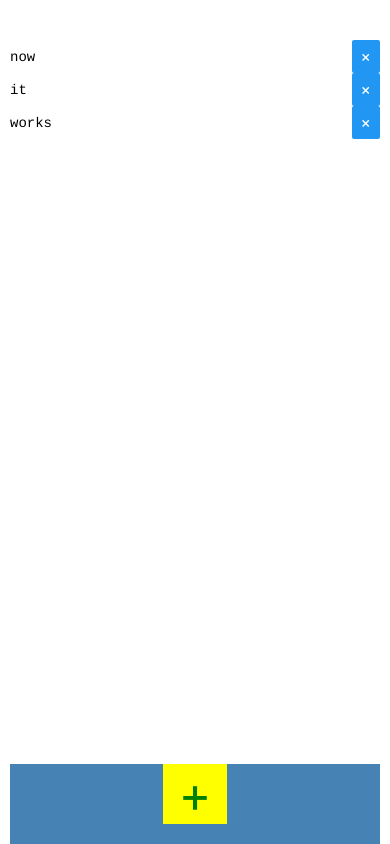
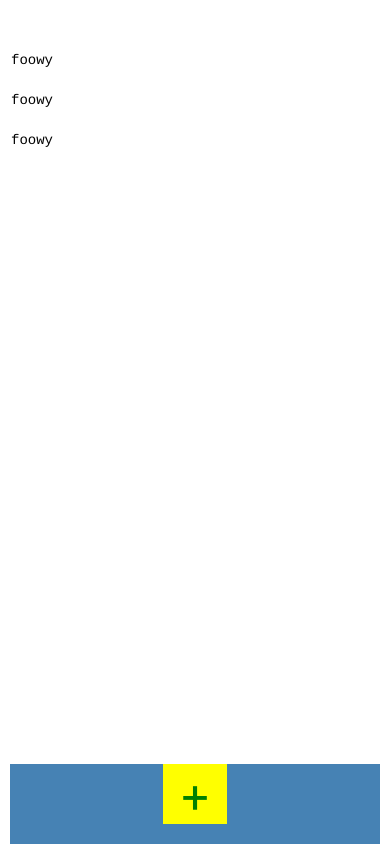
Before and after one commit to ofalltrades/react-native-demo-reel, a React Native app in the folder TodoList/: screen / in a window 390 px wide. Built offline with nearby package versions, Linux system fonts and the light colour scheme.

Commit message:
ability to add task

```diff
--- a/TodoList/App.js
+++ b/TodoList/App.js
@@ -9,7 +9,6 @@ import {
   View,
   FlatList,
   AsyncStorage,
-  TextInput,
   Keyboard,
   Button
 } from 'react-native';
@@ -24,6 +23,7 @@ export default class App extends React.Component {
 
     this.addTask = this.addTask.bind(this);
     this.removeTask = this.removeTask.bind(this);
+    this.saveTask = this.saveTask.bind(this);
 
     this.state = {
       tasks: [{ key: 'now' }, { key: 'it' }, { key: 'works' }]
@@ -35,11 +35,23 @@ export default class App extends React.Component {
   }
 
   removeTask(index) {
-    this.setState({ tasks: this.state.tasks.filter((_, i) => index != i) });
+    this.setState({ tasks: this.state.tasks.filter((_, i) => index !== i) });
   }
 
-  renderTask(item, index) {
-    return <Task text={ item.key } id={ index } removeTaskCB={ this.removeTask } />;
+  saveTask(text, id) {
+    this.setState({ tasks: this.state.tasks.map(
+      (task, i) => i === id ? { key: text } : task
+    )});
+  }
+
+  renderTask(task, id) {
+    return (
+      <Task
+        text={ task.key }
+        id={ id }
+        removeTaskCB={ this.removeTask }
+        saveTaskCB={ this.saveTask } />
+    );
   }
 
   render() {
--- a/TodoList/js/Task.js
+++ b/TodoList/js/Task.js
@@ -7,15 +7,20 @@ import {
   StyleSheet,
   View,
   Text,
+  TextInput,
   Button
 } from 'react-native';
 
 export default class Task extends React.Component {
   constructor(props) {
     super(props);
+
+    this.state = {
+      text: "foowy"
+    };
   }
 
-  render() {
+  renderTask() {
     return (
       <View style={ styles.task }>
         <Text style={ styles.taskText }>
@@ -27,6 +32,23 @@ export default class Task extends React.Component {
           onPress={ () => this.props.removeTaskCB(this.props.id) } />
       </View>
     );
+  }
+
+  renderInput() {
+    return (
+      <View>
+        <TextInput
+          selectTextOnFocus={ true }
+          style={ styles.input }
+          onChangeText={ text => this.setState({ text }) }
+          onEndEditing={ () => this.props.saveTaskCB(this.state.text, this.props.id) }
+          value={ this.state.text } />
+      </View>
+    );
+  }
+
+  render() {
+    return this.renderInput();
   }
 }
 
@@ -40,5 +62,12 @@ const styles = StyleSheet.create({
 
   taskText: {
     fontFamily: 'Courier'
+  },
+
+  input: {
+    height: 40,
+    borderColor: 'transparent',
+    borderWidth: 1,
+    fontFamily: 'Courier'
   }
 });
```
